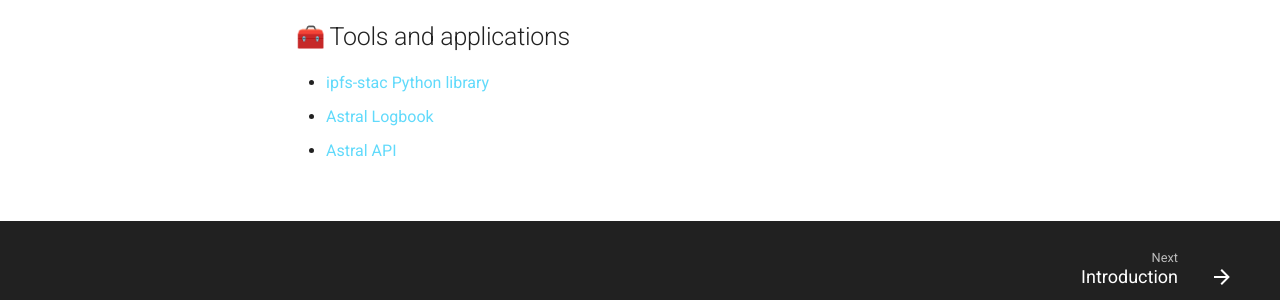
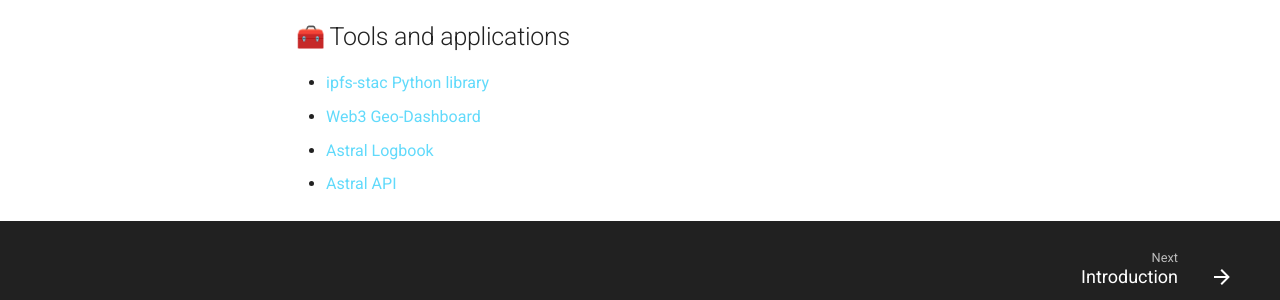
Before and after one commit to DecentralizedGeo/DecentralizedGeo-hub, an MkDocs documentation site: the page built from docs/index.md, in a window 1280 px wide and 1310 px high. Shown: the part 953-1253 px from the top of the window. Built offline with MkDocs 1.6.1 and Material for MkDocs 9.7.7, drawn with Linux system fonts in a browser that asks for light colours; emoji names are drawn with the system emoji font.

Commit message:
Add jump-link to list of tools and apps

```diff
--- a/docs/index.md
+++ b/docs/index.md
@@ -32,5 +32,6 @@
 ## :toolbox: Tools and applications
 
 - <a href="https://decentralizedgeo.github.io/ipfs-stac/" target="_blank">ipfs-stac Python library</a>
+- [Web3 Geo-Dashboard](./ecosystem/web3-geospatial-dashboard/index.md)
 - [Astral Logbook](./ecosystem/astral-logbook/index.md)
 - [Astral API](./ecosystem/astral-api/index.md)
```
